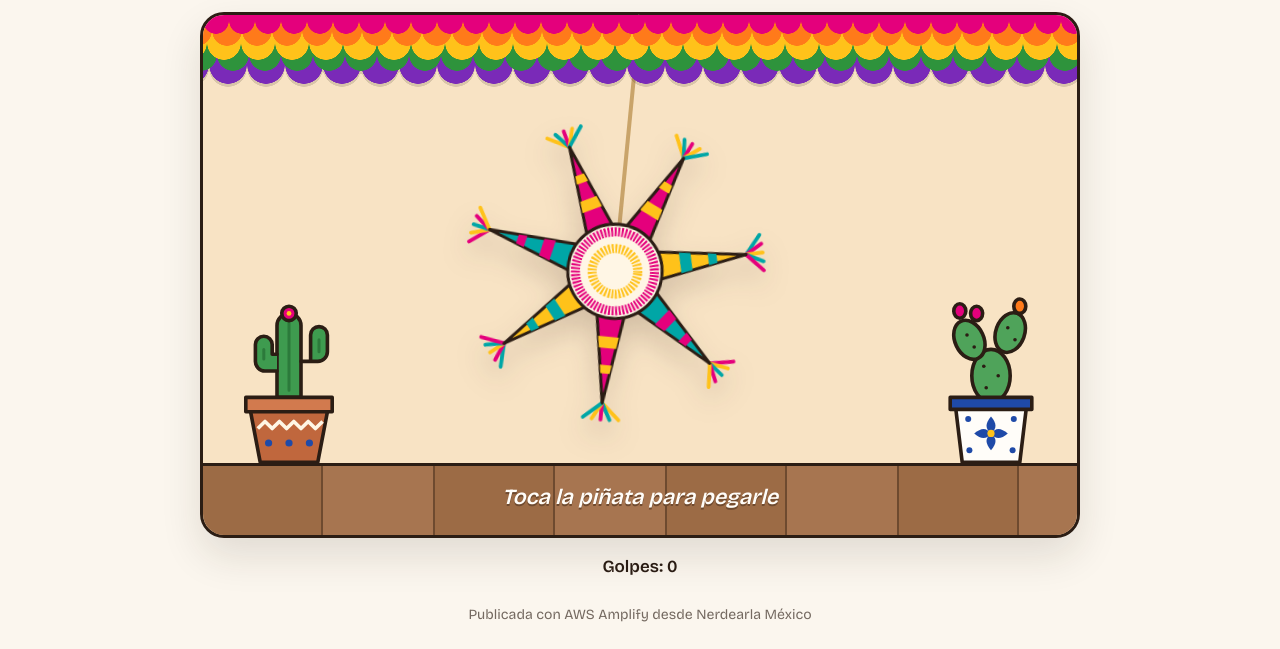
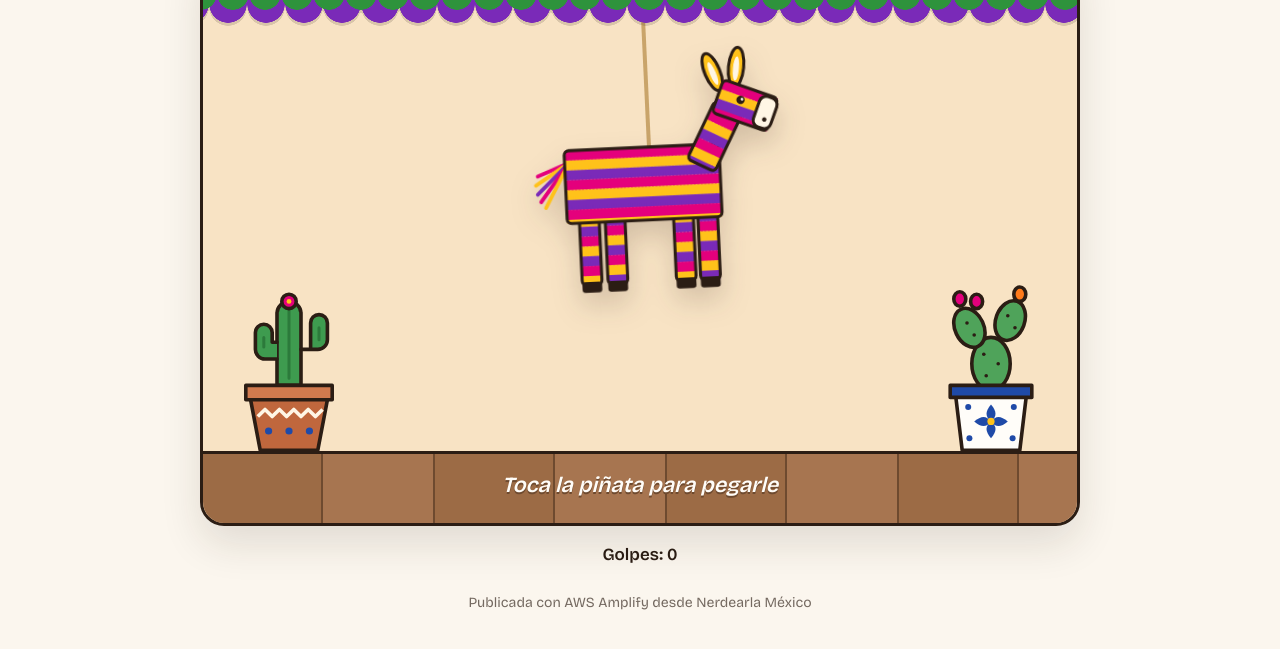
Before and after one commit to AdolfoNarratore/nerdearla-mx-pinata-narratore, a plain HTML site: page index.html in a window 1280 px wide. Shown: the part 197-846 px from the top of the page. Drawn offline with nearby package versions, Linux system fonts and the light colour scheme; a web font is replaced by a local one.

Commit message:
Piñata de burro para la posada de Ana

```diff
--- a/index.html
+++ b/index.html
@@ -17,7 +17,7 @@
         TODO 1: ¿Cómo se llama tu fiesta? Puede ser una posada, un cumpleaños o lo que quieras celebrar.
         Ejemplo: <h1 class="titulo">La posada de la oficina</h1>
       -->
-      <h1 class="titulo">Escribe el nombre de tu fiesta</h1>
+      <h1 class="titulo">La posada de Ana</h1>
 
       <div class="patio" id="patio">
         <!-- Decoración: techo de papel de china y macetas. No necesitas cambiarla -->
@@ -80,7 +80,7 @@
             TODO 2: ¿Qué se grita en tu fiesta cuando se rompe la piñata?
             Ejemplo: <p class="mensaje">¡Ya salieron los cacahuates!</p>
           -->
-          <p class="mensaje">¡Se rompió la piñata!</p>
+          <p class="mensaje">¡Ya salieron los cacahuates!</p>
 
           <p class="resumen" id="resumen"></p>
           <button class="boton" id="otra" type="button">Colgar otra piñata</button>
--- a/script.js
+++ b/script.js
@@ -3,18 +3,14 @@
 // TODO 4: ¿Qué tiene tu piñata adentro?
 // Pon cada cosa entre comillas y sepáralas con comas. En el celular puedes usar el teclado de emojis.
 // Ejemplo: const dulces = ['🍬', '🍭', '🥜', '🍊', '🦖'];
-const dulces = ['🍬', '🍭', '🍫', '🥜', '🍊', '🍡'];
-
-// TODO 5: ¿Cuántos picos tiene tu piñata?
-// La piñata tradicional tiene 7. Prueba con un número del 3 al 12.
-const picos = 7;
+const dulces = ['🥜', '🍊', '🍬', '🍭', '🎋', '🍫'];
 
 // TODO 6: ¿Cuántos golpes aguanta antes de romperse?
-const resistencia = 8;
+const resistencia = 10;
 
 // TODO 7: ¿Qué tan traviesa es la persona que jala la cuerda? Elige del 0 al 3.
 // 0 = no se mueve, 1 = se mece, 2 = la suben, la bajan y le dan jalones, 3 = no tiene piedad
-const travesura = 1;
+const travesura = 2;
 
 
 // ===== A partir de aquí no necesitas cambiar nada, pero puedes explorar =====
@@ -40,7 +36,6 @@ const niveles = [
 
 const limitar = (n, min, max) => Math.min(max, Math.max(min, Math.round(Number(n) || 0)));
 const golpesNecesarios = limitar(resistencia, 1, 999);
-const numeroDePicos = limitar(picos, 3, 12);
 const sinMovimiento = matchMedia('(prefers-reduced-motion: reduce)').matches;
 const movimiento = sinMovimiento ? niveles[0] : niveles[limitar(travesura, 0, 3)];
 const contenido = dulces.length > 0 ? dulces : ['🍬'];
@@ -75,12 +70,8 @@ let piezas = [];
 // ----- Dibujo de la piñata (SVG) -----
 
 const SVG = 'http://www.w3.org/2000/svg';
-const RADIO = 62; // centro de la piñata
-const LARGO = 112; // largo de cada pico
 
 const azar = (min, max) => min + Math.random() * (max - min);
-const polar = (r, a) => [r * Math.cos(a), r * Math.sin(a)];
-const entre = (p, q, f) => [p[0] + (q[0] - p[0]) * f, p[1] + (q[1] - p[1]) * f];
 const xy = (p) => `${p[0].toFixed(1)} ${p[1].toFixed(1)}`;
 
 function crear(etiqueta, atributos, padre) {
@@ -92,63 +83,83 @@ function crear(etiqueta, atributos, padre) {
   return elemento;
 }
 
+// Esta piñata es un burro: cada parte es un rectángulo con tiras de papel de china
+const FRANJA = 13;
+
+function parte(padre, { x, y, ancho, alto, transformar, color = 1 }) {
+  const grupo = crear('g', transformar ? { transform: transformar } : {}, padre);
+  let n = color;
+  for (let fila = y; fila < y + alto; fila += FRANJA) {
+    crear('rect', { x, y: fila, width: ancho, height: Math.min(FRANJA, y + alto - fila), class: `relleno-${n}` }, grupo);
+    if (fila + FRANJA < y + alto) {
+      crear('path', { d: `M${x + 3} ${fila + FRANJA} H${x + ancho - 3}`, class: `fleco trazo-${n}` }, grupo);
+    }
+    n = (n % 3) + 1;
+  }
+  crear('rect', { x, y, width: ancho, height: alto, rx: 6, fill: 'none', class: 'contorno' }, grupo);
+  return grupo;
+}
+
+function guardarPedazo(grupo, centro, angulo = Math.atan2(centro[1], centro[0])) {
+  conos.push({ grupo, angulo, centro });
+}
+
 function dibujarPinata() {
   dibujo.replaceChildren();
   conos = [];
 
-  // Los picos se reparten alrededor del centro, dejando un hueco arriba para la cuerda
-  const paso = (2 * Math.PI) / numeroDePicos;
-  const mitad = Math.min(paso * 0.42, 0.55);
+  // Cola de papel
+  const cola = crear('g', {}, dibujo);
+  [[-148, -30], [-151, -18], [-149, -6], [-145, 4], [-139, 12]].forEach((fin, i) => {
+    crear('path', { d: `M-106 -46 L${xy(fin)}`, class: `borla trazo-${(i % 3) + 1}` }, cola);
+  });
+  guardarPedazo(cola, [-130, -15]);
 
-  for (let i = 0; i < numeroDePicos; i++) {
-    const angulo = -Math.PI / 2 + paso / 2 + i * paso;
-    const base1 = polar(RADIO * 0.85, angulo - mitad);
-    const base2 = polar(RADIO * 0.85, angulo + mitad);
-    const punta = polar(RADIO + LARGO, angulo);
-    const color = (i % 3) + 1;
-    const franja = ((i + 1) % 3) + 1;
-
-    const grupo = crear('g', {}, dibujo);
-
-    // Borla de papel en la punta
-    for (let k = -2; k <= 2; k++) {
-      const fin = polar(RADIO + LARGO + 22, angulo + k * 0.06);
-      crear('path', { d: `M${xy(punta)} L${xy(fin)}`, class: `borla trazo-${((i + k + 3) % 3) + 1}` }, grupo);
-    }
-
-    crear('path', { d: `M${xy(base1)} L${xy(punta)} L${xy(base2)} Z`, class: `relleno-${color} contorno` }, grupo);
-
-    // Dos franjas en cada pico
-    for (const [desde, hasta] of [[0.3, 0.42], [0.6, 0.69]]) {
-      const puntos = [entre(base1, punta, desde), entre(base1, punta, hasta), entre(base2, punta, hasta), entre(base2, punta, desde)];
-      crear('path', { d: `M${puntos.map(xy).join(' L')} Z`, class: `relleno-${franja}` }, grupo);
-    }
-
-    conos.push({ grupo, angulo, centro: polar(RADIO + LARGO * 0.45, angulo) });
+  // Patas con sus cascos
+  for (const [x, color] of [[-96, 2], [-62, 3], [28, 2], [60, 3]]) {
+    const pata = parte(dibujo, { x, y: 26, ancho: 26, alto: 90, color });
+    crear('rect', { x, y: 112, width: 26, height: 14, rx: 4, fill: '#2B1D14' }, pata);
+    guardarPedazo(pata, [x + 13, 72]);
   }
 
-  // Centro con papel de china
-  const cuerpo = crear('g', {}, dibujo);
-  crear('circle', { r: RADIO, class: 'relleno-cuerpo contorno' }, cuerpo);
-  [RADIO - 10, RADIO - 32].forEach((r, i) => {
-    crear('circle', { r, class: `fleco trazo-${(i % 3) + 1}` }, cuerpo);
-  });
+  // Cuerpo: la cuerda lo sostiene del lomo, en (0, -62)
+  guardarPedazo(parte(dibujo, { x: -112, y: -62, ancho: 204, alto: 96, color: 1 }), [-10, -14], -Math.PI / 2);
 
-  // Grietas: aparecen poco a poco con cada golpe
+  // Cuello
+  guardarPedazo(parte(dibujo, { x: -20, y: -78, ancho: 40, alto: 84, color: 3, transformar: 'translate(70 -40) rotate(28)' }), [95, -75]);
+
+  // Orejas
+  for (const [x, y, giro] of [[96, -134, -20], [116, -138, 8]]) {
+    const oreja = crear('g', { transform: `translate(${x} ${y}) rotate(${giro})` }, dibujo);
+    crear('ellipse', { cx: 0, cy: -24, rx: 10, ry: 26, class: 'relleno-2 contorno' }, oreja);
+    crear('ellipse', { cx: 0, cy: -22, rx: 4, ry: 16, class: 'relleno-cuerpo' }, oreja);
+    guardarPedazo(oreja, [x, y - 24]);
+  }
+
+  // Cabeza con hocico y ojo
+  const cabeza = parte(dibujo, { x: -16, y: -24, ancho: 76, alto: 46, color: 1, transformar: 'translate(108 -118) rotate(22)' });
+  crear('rect', { x: 38, y: -22, width: 24, height: 42, rx: 9, class: 'relleno-cuerpo contorno' }, cabeza);
+  crear('circle', { cx: 52, cy: 8, r: 3, fill: '#2B1D14' }, cabeza);
+  crear('circle', { cx: 14, cy: -6, r: 5.5, fill: '#2B1D14' }, cabeza);
+  crear('circle', { cx: 15.5, cy: -7.5, r: 1.8, fill: '#FFFFFF' }, cabeza);
+  guardarPedazo(cabeza, [130, -105]);
+
+  // Grietas: aparecen poco a poco con cada golpe, solo sobre el cuerpo
   const capaGrietas = crear('g', {}, dibujo);
   grietas = [];
-  const total = 6;
-  for (let i = 0; i < total; i++) {
-    const angulo = (i / total) * 2 * Math.PI + azar(-0.3, 0.3);
-    let r = azar(4, 18);
-    let d = `M${xy(polar(r, angulo))}`;
-    while (r < RADIO + 45) {
-      r += azar(14, 24);
-      d += ` L${xy(polar(r, angulo + azar(-0.35, 0.35)))}`;
+  const dentro = ([x, y]) => x > -108 && x < 88 && y > -58 && y < 30;
+  for (let i = 0; i < 6; i++) {
+    let punto = [azar(-80, 60), azar(-40, 15)];
+    let rumbo = azar(0, 2 * Math.PI);
+    let d = `M${xy(punto)}`;
+    for (let paso = 0; paso < 6 && dentro(punto); paso++) {
+      rumbo += azar(-0.6, 0.6);
+      punto = [punto[0] + Math.cos(rumbo) * azar(12, 20), punto[1] + Math.sin(rumbo) * azar(12, 20)];
+      punto = [Math.min(88, Math.max(-108, punto[0])), Math.min(30, Math.max(-58, punto[1]))];
+      d += ` L${xy(punto)}`;
     }
     grietas.push(crear('path', { d, class: 'grieta' }, capaGrietas));
   }
-  grietas.sort(() => Math.random() - 0.5);
 }
 
 // ----- Golpes -----
--- a/styles.css
+++ b/styles.css
@@ -16,7 +16,7 @@
 :root {
   --color-1: #E4007C;
   --color-2: #FFC21A;
-  --color-3: #00A6A6;
+  --color-3: #7A2AB8;
   --cuerpo: #FFF6E5;
 }
 
```
